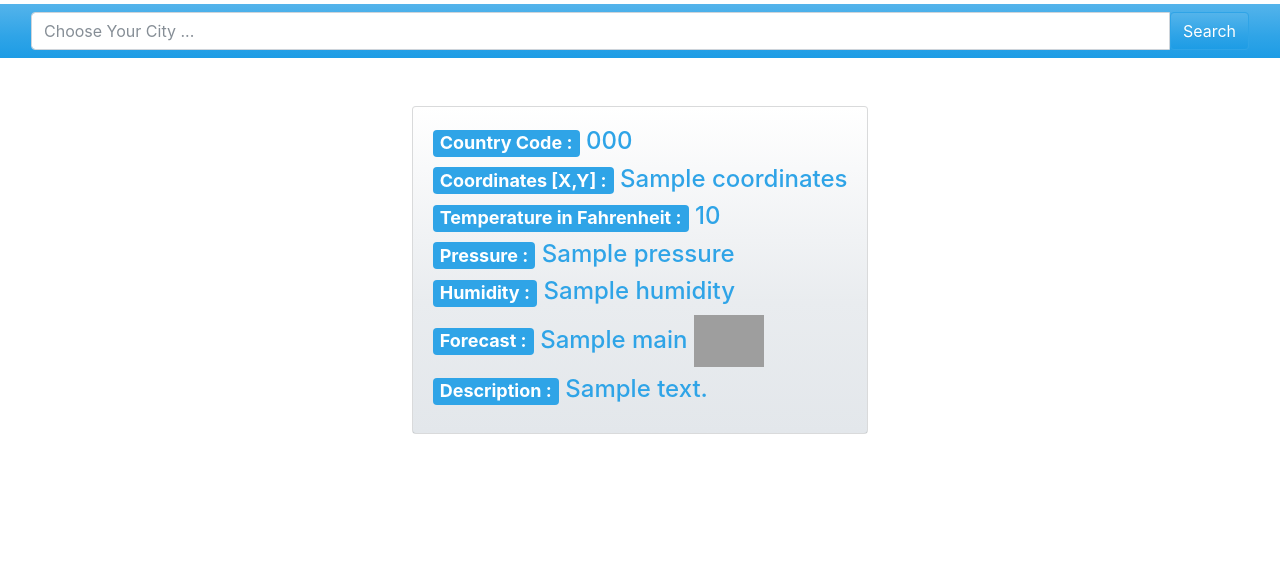
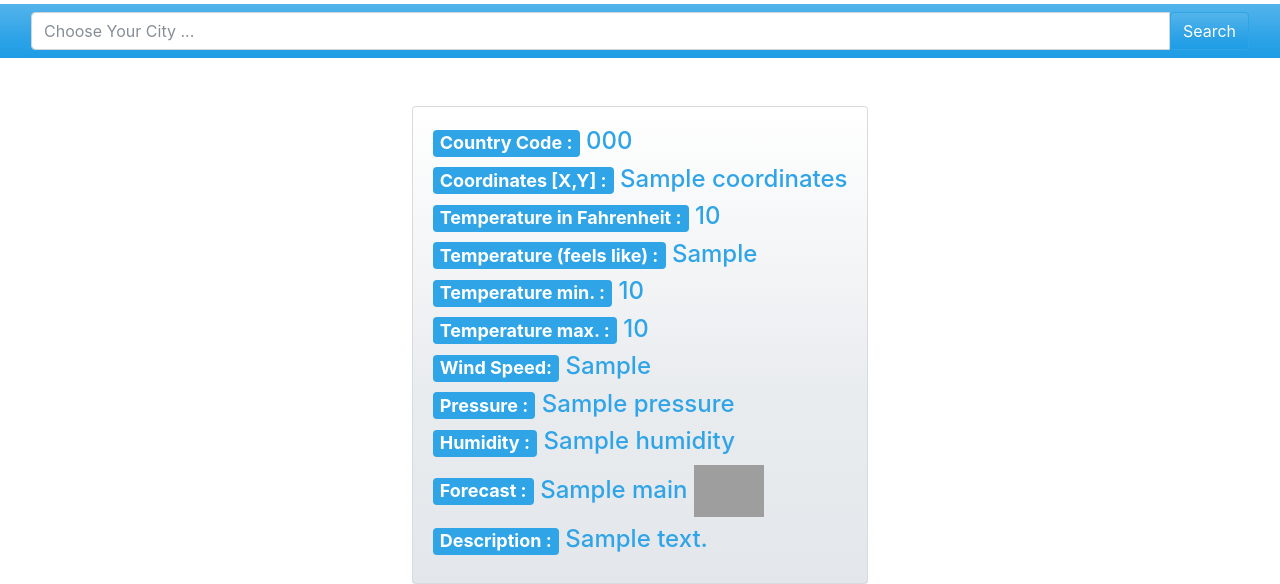
Before and after one commit to spenpeq-cav/weather_app, a Django app: template weather/templates/weather/index.html in a window 1280 px wide. Shown: the part 316-900 px from the top of the page. Before the commit the page ends 750 px from the top, so only its background shows below. Run offline with Django 3.2, Linux system fonts and the light colour scheme; the template is opened without the code that fills it: most values are stand-ins (such as "Sample title", 1, 10 or a date in 2020); some libraries are stand-ins or nearby versions; grey boxes are pictures that could not be loaded.

Commit message:
update index.html, added more info

```diff
--- a/weather/templates/weather/index.html
+++ b/weather/templates/weather/index.html
@@ -51,6 +51,10 @@
         <h4><span class="badge badge-primary">Country Code :</span> {{ country_code }}</h4>
         <h4><span class="badge badge-primary">Coordinates [X,Y] :</span> {{coordinates}}</h4>
         <h4><span class="badge badge-primary">Temperature in Fahrenheit :</span> {{temp}}</h4>
+        <h4><span class="badge badge-primary">Temperature (feels like) :</span> {{feels_like}}</h4>
+        <h4><span class="badge badge-primary">Temperature min. :</span> {{temp_min}}</h4>
+        <h4><span class="badge badge-primary">Temperature max. :</span> {{temp_max}}</h4>
+        <h4><span class="badge badge-primary">Wind Speed:</span> {{wind_speed}}</h4>
         <h4><span class="badge badge-primary">Pressure :</span> {{pressure}} </h4>
         <h4><span class="badge badge-primary">Humidity : </span> {{humidity}}</h4>
         <h4><span class="badge badge-primary">Forecast : </span> {{main}} <img
```
